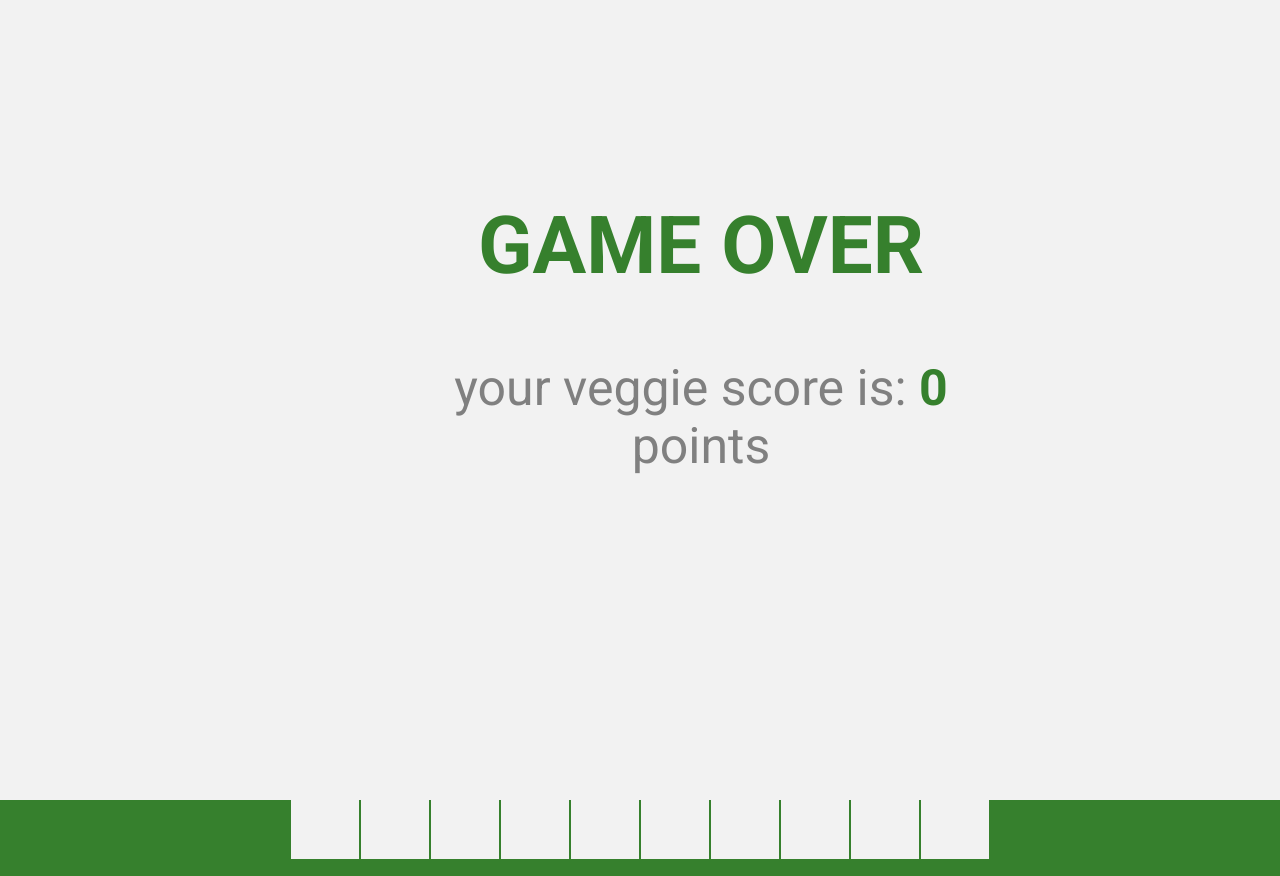
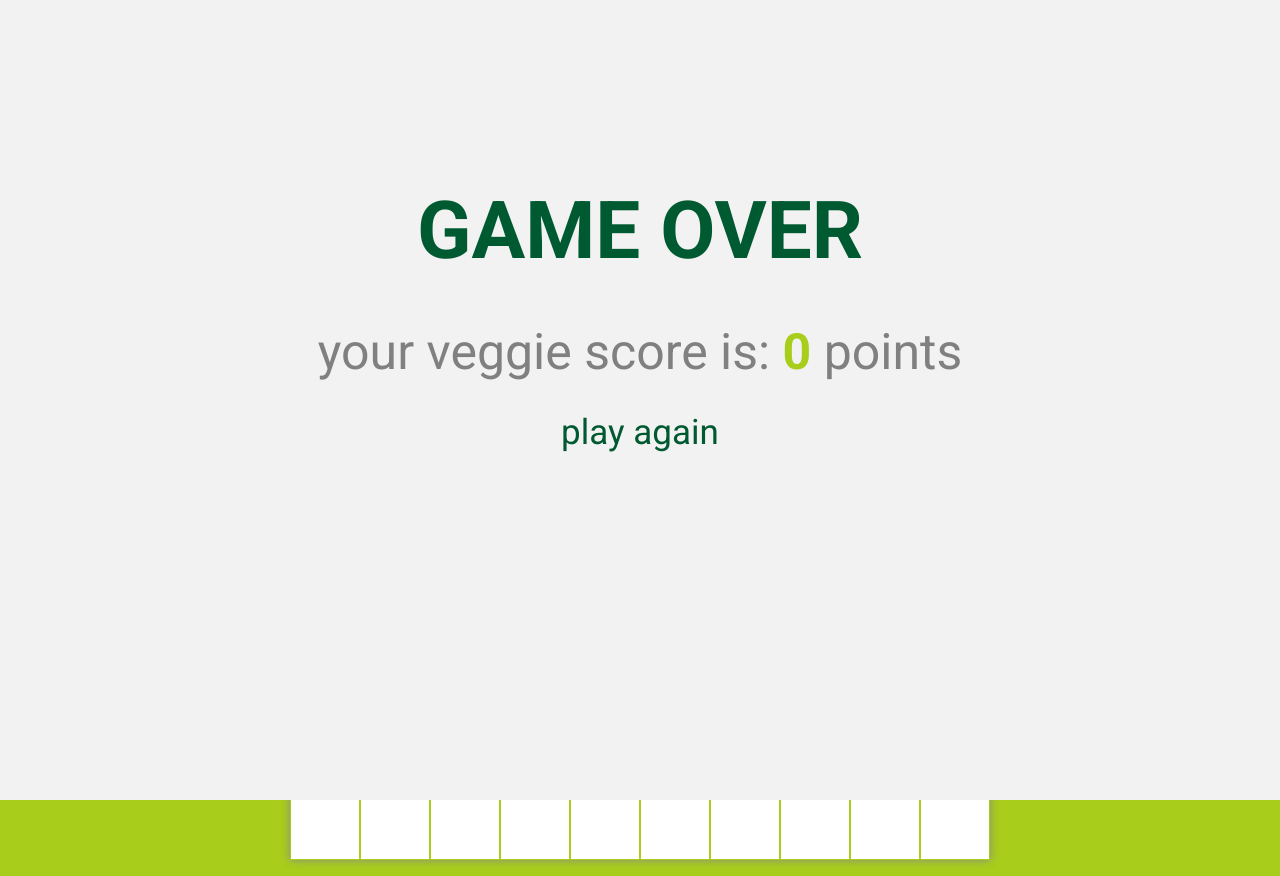
Before and after one commit to alicjaotto/veggieGame, a website: page index.html in a window 1280 px wide. Drawn offline with Linux system fonts and the light colour scheme.

Commit message:
colors and positioning of #over section is finished

```diff
--- a/css/style.css
+++ b/css/style.css
@@ -8,7 +8,7 @@
 body {
     margin: 0;
     padding: 0;
-    background-color: #36802d;
+    background-color: #A8CD1B;
 }
 
 section#score {
@@ -19,11 +19,12 @@ section#score {
   width: 700px;
   height: 700px;
   margin: 1em auto;
-  background-color: #f2f2f2;
+  background-color: white;
+  box-shadow: 0 0 8px #888888;
 }
 
 #board  > div {
-  border: 1px solid #36802d;
+  border: 1px solid #A8CD1B;
   float: left;
   width: 70px;
   height: 70px;
@@ -37,10 +38,10 @@ section#score div {
   font-size: 1.4rem;
   font-weight: 500;
   padding: 0.5em;
-  background-color: #f2f2f2;
+  background-color: #005A31;
   border-radius: 5px;
   margin: 1em auto;
-  color: #36802d;
+  color: white;
 }
 
 section#instructions {
@@ -52,7 +53,7 @@ section#instructions h1{
     width: 100%;
     text-align: center;
     color: #f2f2f2;
-    font-weight: 300;
+    font-weight: 500;
 }
 
 .furry {
@@ -92,35 +93,50 @@ section#over {
     left: 0;
     top: 0;
     z-index: 1;
-  padding: 10px;
     background-color: #f2f2f2;
 }
 
 .result {
-    margin-top: 15%;
-    margin-left: 35%;
+    padding-top: 12%;
+    display: flex;
+    align-items: center;
+    justify-content: center;
+    flex-direction: column;
 }
 
 .result h1 {
     font-size: 5rem;
-    color: #36802d;
+    color: #005A31;
     font-weight: bold;
-    width: 500px;
     text-align: center;
+    margin: 30px;
 }
 
 .result h3 {
     font-size: 50px;
     color: gray;
-    width: 500px;
     text-align: center;
     font-weight: 500;
+    margin: 15px;
 }
 
 .result h3 span {
     font-weight: bold;
-    color: #36802d;
+    color: #A8CD1B;
+
 }
+/*.result h4 {
+    width: 500px;
+}*/
+
+.result a {
+    font-size: 35px;
+    color: #005A31;
+    text-decoration: none;
+    text-align: center;
+    cursor: pointer;
+}
+
 .invisible {
   display: none;
 }
--- a/index.html
+++ b/index.html
@@ -129,7 +129,8 @@
   <section id='over' class='invisible'>
       <div class="result">
           <h1>GAME OVER</h1>
-          <h3>your veggie score is: <span></span>points<h3>
+          <h3>your veggie score is: <span></span>points</h3>
+          <p><a class="pulse" href="javascript:history.go(0)">play again</a></p>
     </div>
 
   </section>
```
Lines whose indentation alone changed are shown as unchanged.
